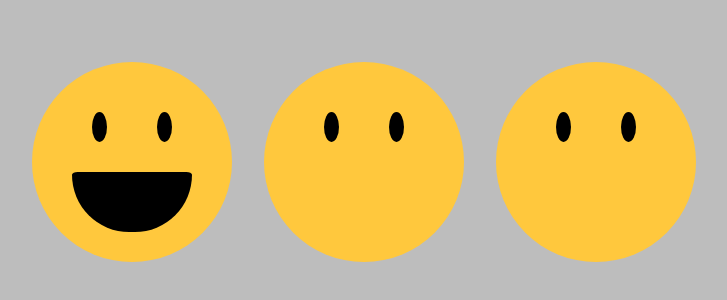
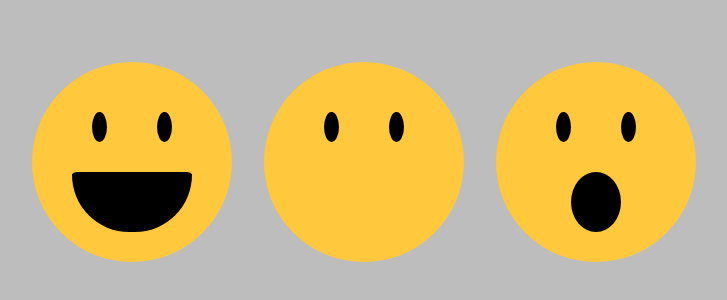
Before and after one commit to CJR85/css-emoji, a plain HTML site: page index.html in a window 1280 px wide. Shown: the part 238-538 px from the top of the page, without its empty margins (276-1003 px from the left). Drawn offline with Linux system fonts and the light colour scheme.

Commit message:
complete last emoji.

```diff
--- a/index.html
+++ b/index.html
@@ -14,7 +14,7 @@
           <div class="eye eye-left"></div>
           <div class="eye eye-right"></div>
         </div>
-        <div class="smile"></div>
+        <div class="smile mouth"></div>
       </div>
     </div>
     <div class="emoji">
@@ -31,7 +31,7 @@
           <div class="eye eye-left"></div>
           <div class="eye eye-right"></div>
         </div>
-        <div class="open-mouth"></div>
+        <div class="open-mouth mouth"></div>
       </div>
     </div>
   </body>
--- a/style.css
+++ b/style.css
@@ -52,14 +52,23 @@ body {
   right: calc(var(--emoji-size) * -0.2);
 }
 
-.smile {
-  --mouth-height: calc(var(--emoji-size) * 0.3);
+.mouth {
   position: absolute;
   bottom: calc(var(--emoji-size) * 0.15);
   left: calc(var(--emoji-size) * 0.5);
   transform: translateX(-50%);
   background-color: #000;
+}
+
+.smile {
+  --mouth-height: calc(var(--emoji-size) * 0.3);
   width: calc(var(--emoji-size) * 0.6);
   height: var(--mouth-height);
   border-radius: 5% 5% var(--mouth-height) var(--mouth-height);
 }
+
+.open-mouth {
+  width: calc(var(--emoji-size) * 0.25);
+  height: calc(var(--emoji-size) * 0.3);
+  border-radius: 50%;
+}
```
